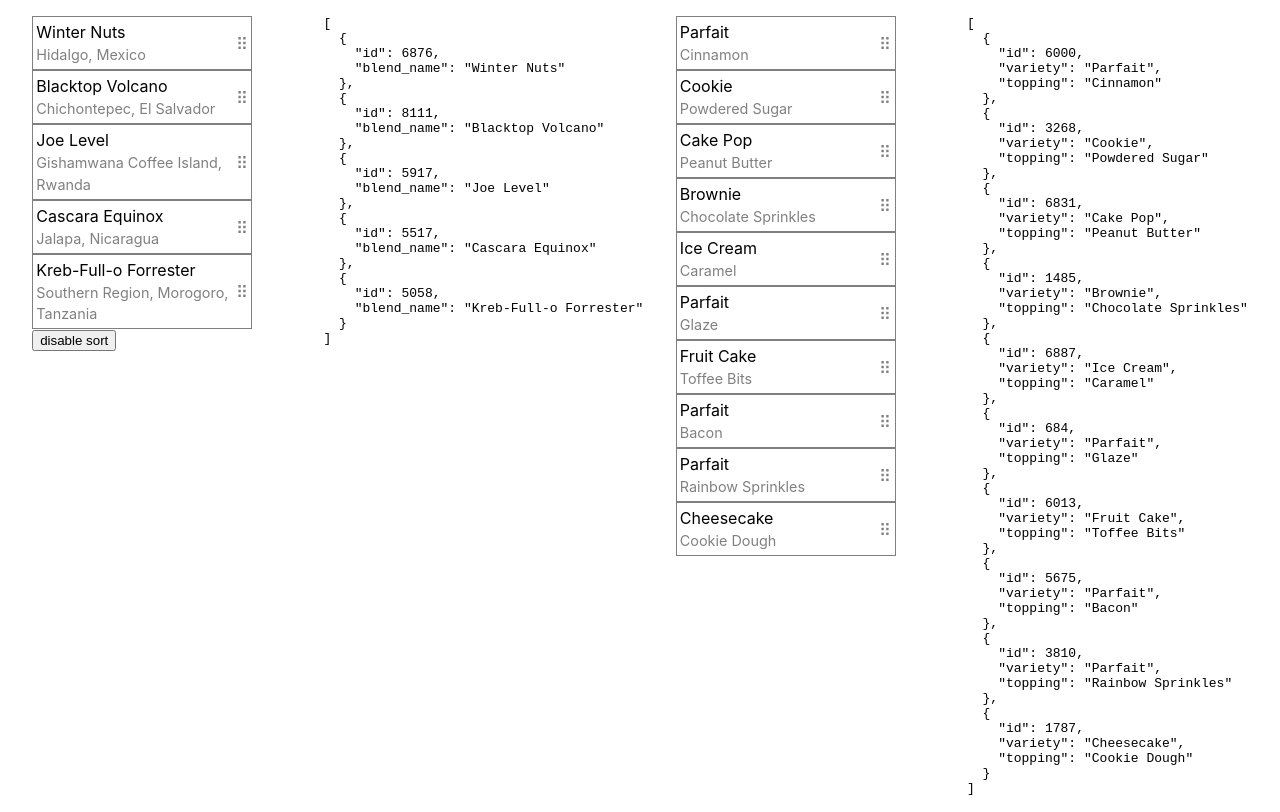
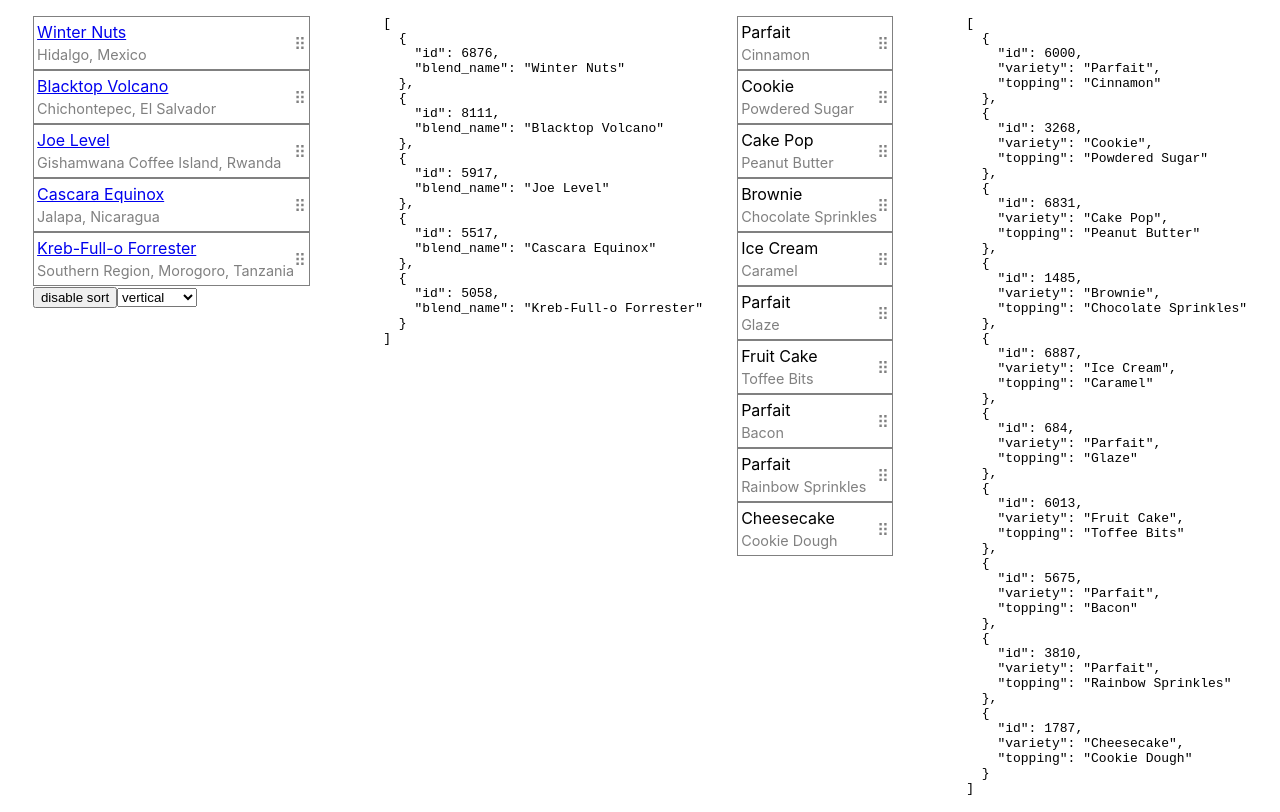
Before and after one commit to jsPl/react-drag-sort-test, a React (Create React App) app: page / in a window 1280 px wide. Built offline with nearby package versions, Linux system fonts and the light colour scheme.

Commit message:
Add horizontal scrolling

```diff
--- a/src/App.css
+++ b/src/App.css
@@ -4,8 +4,14 @@ body {
 
 .container {
     display: flex;
+}
+
+.vertical {
     flex-direction: column;
-    width: 220px;
+}
+
+.horizontal {
+    flex-direction: row;
 }
 
 .container .item {
--- a/src/App.js
+++ b/src/App.js
@@ -7,34 +7,41 @@ function App() {
   const [coffees, setCoffees] = useState(coffeeData);
   const [desserts, setDesserts] = useState(dessertData);
   const [isSortEnabled, setSortEnabled] = useState(true);
+  const [sortMode, setSortMode] = useState('vertical');
 
   return (
     <div className="app">
       <div>
-        <div className="container">
+        <div className={`container ${sortMode}`}>
           <ListSort
             items={coffees}
             setItems={setCoffees}
             isSortEnabled={isSortEnabled}
+            sortMode={sortMode}
             renderRow={rowData => (<div>
-              <div className="title">{rowData.blend_name}</div>
+              <div className="title"><QueryLink query={rowData.blend_name}>{rowData.blend_name}</QueryLink></div>
               <div className="desc">{rowData.origin}</div>
             </div>)} />
         </div>
         <button type="button" onClick={() => setSortEnabled(prev => !prev)}>
           {isSortEnabled ? 'disable sort' : 'enable sort'}
         </button>
+        <select value={sortMode} onChange={evt => setSortMode(evt.target.value)}>
+          <option value="vertical">vertical</option>
+          <option value="horizontal">horizontal</option>
+        </select>
       </div>
       <pre className="state">
         {JSON.stringify(coffees.map(({ id, blend_name }) => ({ id, blend_name })), undefined, 2)}
       </pre>
 
       <div>
-        <div className="container">
+        <div className="container vertical">
           <ListSort
             items={desserts}
             setItems={setDesserts}
             isSortEnabled={true}
+            sortMode={sortMode}
             renderRow={rowData => (<div>
               <div className="title">{rowData.variety}</div>
               <div className="desc">{rowData.topping}</div>
@@ -48,4 +55,10 @@ function App() {
   );
 }
 
+const QueryLink = ({ query, children }) =>
+  <a href={`https://google.pl/search?q=${query}`} target="_blank">
+    {children}
+  </a>
+
+
 export default App;
--- a/src/ListSort.js
+++ b/src/ListSort.js
@@ -1,11 +1,11 @@
 import React from 'react';
-import { DndContext, closestCenter } from '@dnd-kit/core';
-import { arrayMove, SortableContext, verticalListSortingStrategy, useSortable } from '@dnd-kit/sortable';
-import { restrictToVerticalAxis, restrictToParentElement } from '@dnd-kit/modifiers';
+import { DndContext, closestCorners } from '@dnd-kit/core';
+import { arrayMove, SortableContext, verticalListSortingStrategy, horizontalListSortingStrategy, useSortable } from '@dnd-kit/sortable';
+import { restrictToVerticalAxis, restrictToHorizontalAxis, restrictToParentElement } from '@dnd-kit/modifiers';
 import classNames from 'classnames';
 import DragHandle from './drag-handle.svg';
 
-const ListSort = ({ items, setItems, isSortEnabled = true, renderRow }) => {
+const ListSort = ({ items, setItems, isSortEnabled = true, renderRow, sortMode = 'vertical' }) => {
   const handleDragEnd = ({ active, over }) => {
     if (active.id !== over.id) {
       setItems((items) => {
@@ -17,15 +17,18 @@ const ListSort = ({ items, setItems, isSortEnabled = true, renderRow }) => {
     }
   }
 
+  const modifiers = sortMode === 'vertical' ? [restrictToVerticalAxis] : [restrictToHorizontalAxis];
+  const sortStrategy = sortMode === 'vertical' ? verticalListSortingStrategy : horizontalListSortingStrategy;
+
   return (
     <DndContext
-      collisionDetection={closestCenter}
+      collisionDetection={closestCorners}
       onDragEnd={handleDragEnd}
-      modifiers={[restrictToVerticalAxis, restrictToParentElement]}
+      modifiers={[restrictToParentElement, ...modifiers]}
     >
       <SortableContext
         items={items}
-        strategy={verticalListSortingStrategy}
+        strategy={sortStrategy}
       >
         {items.map((o, idx) => <SortableItem key={o.id} idx={idx} data={o} disabled={!isSortEnabled} renderRow={renderRow} />)}
       </SortableContext>
```
